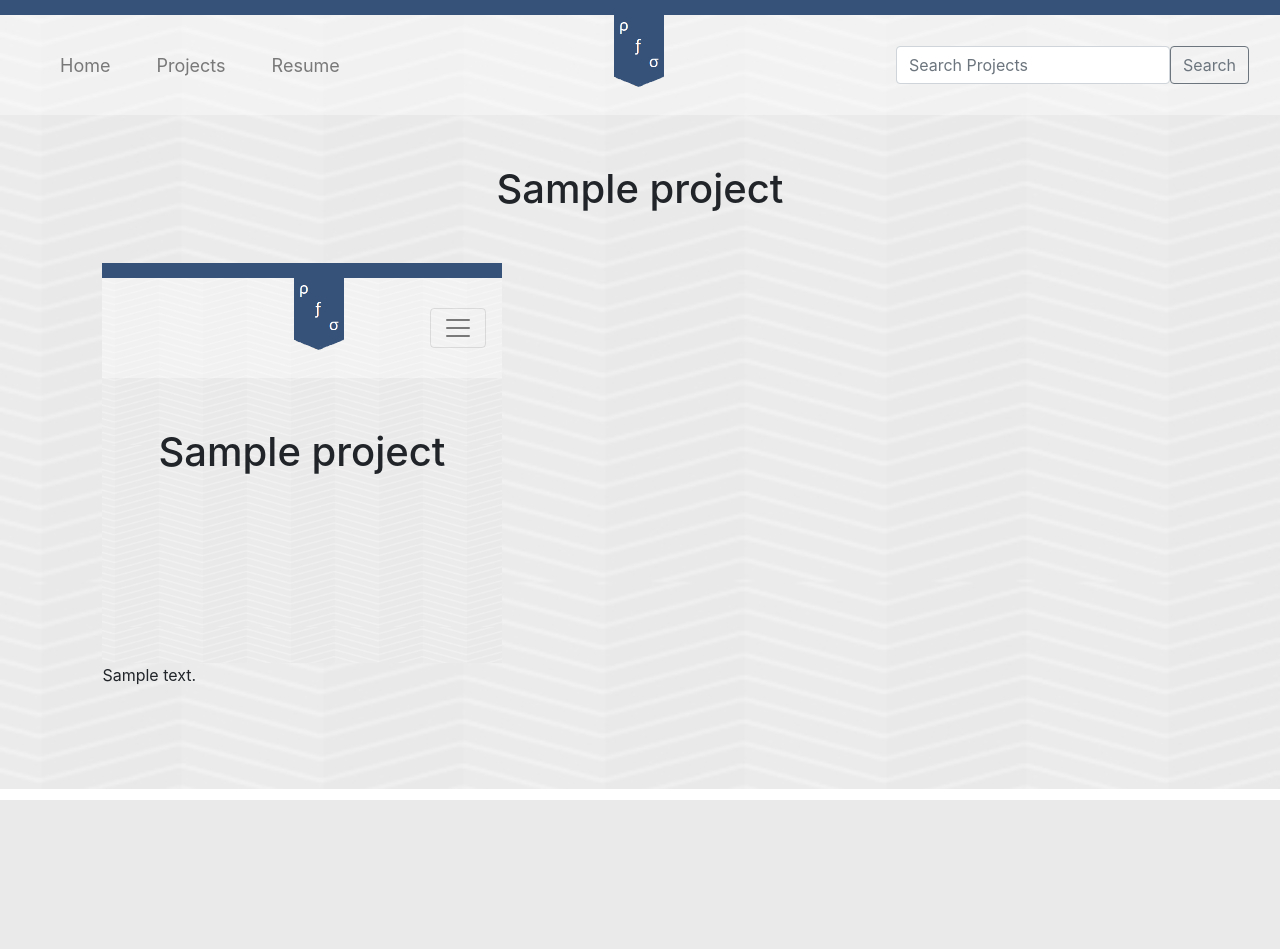
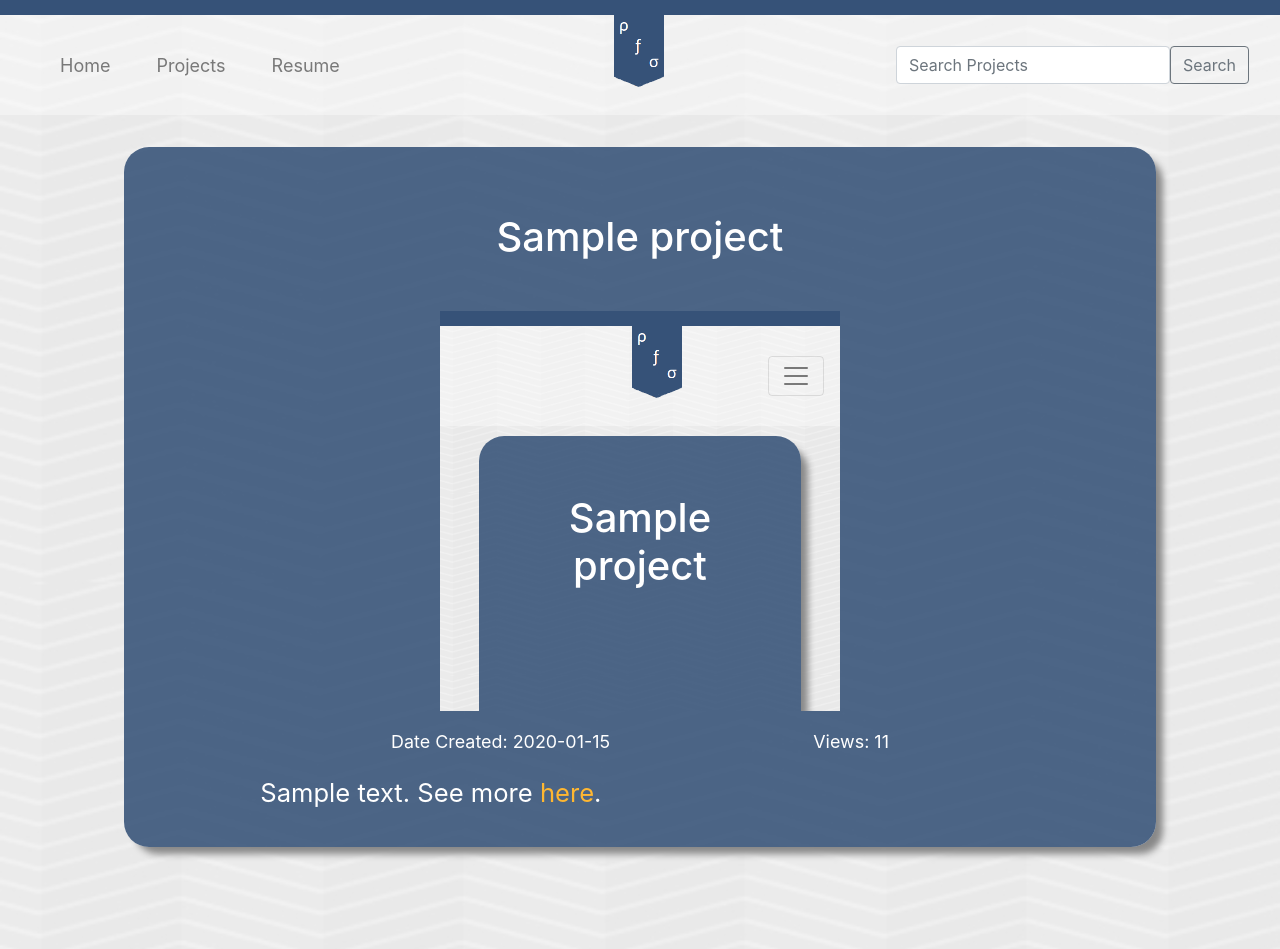
Before and after one commit to pforderique/pforderique.com, a Flask app: a page that uses website/templates/single_project.html in a window 1280 px wide. Before the commit the page ends 800 px from the top, so only its background shows below. Run offline with Flask 2, Linux system fonts and the light colour scheme; tables that the repository leaves empty hold one stand-in row (values such as "Sample post"); some libraries are stand-ins or nearby versions.

Commit message:
mvp for project page

```diff
--- a/website/models.py
+++ b/website/models.py
@@ -19,7 +19,7 @@ class Project(db.Model):
     views = db.Column(db.Integer, nullable=False, default=0)
     image_link = db.Column(db.String(150))
     video_link = db.Column(db.String(150), default="")
-    project_link = db.Column(db.String(150)) # does this project have an external link?
+    project_link = db.Column(db.String(150), default="") # does this project have an external link?
     short_description = db.Column(db.String(100), nullable=False) # HAS to have info
     long_description = db.Column(db.String(3000), nullable=False) # HAS to have info
     importance_score = db.Column(db.Float, nullable=False, default=0.0)
--- a/website/static/styles/single_project.css
+++ b/website/static/styles/single_project.css
@@ -6,4 +6,36 @@ div.containerx iframe{
 div.containerx img {
     width: 400px;
     height: auto;
+    border-radius: 5px;
 }
+/* AIR CONTAINER STUFF */
+.content-container{
+    background-color: rgba(54, 82, 120, 0.877);
+    color: white;
+    border-radius: 25px;
+    margin: 0 auto;
+    box-shadow: 9px 9px 7px -2px #888;
+    margin: 3% 2% 6% 2%;
+    padding: 2vh 8vh;
+}
+.image-container{
+    display: flex;
+    flex-direction: column;
+    justify-content: center;
+    align-items: center;
+    margin-top: 3%;
+    padding: 0 8%;
+}
+.project-data{
+    display: flex;
+    justify-content:space-evenly;
+    font-size: 1.4vw;
+    margin-top: 2%;
+}
+.project-des{
+    /* display: flex; */
+    /* justify-content: center; */
+    font-size: 2.0vw;
+    margin: 2% 0;
+    padding: 0 8%;
+}
--- a/website/templates/single_project.html
+++ b/website/templates/single_project.html
@@ -11,19 +11,33 @@
 
 {% if project is not none%}
 
+    <div class="content-container">
         <h1 class="main-title" align="center">
             {{project.name}}
         </h1>
 
+        <div class="image-container">
             {% if project.video_link == "" %}
                 <img src="{{project.image_link}}">
             {% else %}
                 <iframe src="{{project.video_link}}" frameborder="0"></iframe>
             {% endif %}
+        </div>
 
-    <p>
+        <div class="project-data">
+            <div>Date Created: {{project.date_created}}</div>
+            <div>Views: {{project.views}}</div>
+        </div>
+
+        <div class="project-des">
             {{project.long_description}}
-    </p>
+            {% if project.project_link is not none %}
+                See more
+                <a href="{{project.project_link}}" style="color: rgb(255, 183, 49);">here</a>.
+            {% endif %}
+        </div>
+
+    </div>
 
 {% else %}
 
```
Lines whose indentation alone changed are shown as unchanged.
